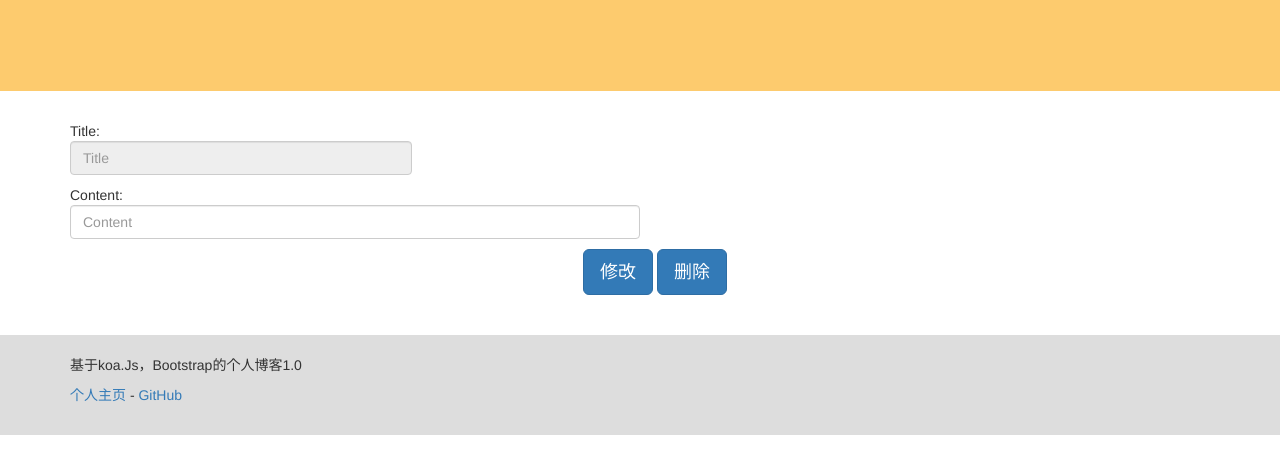
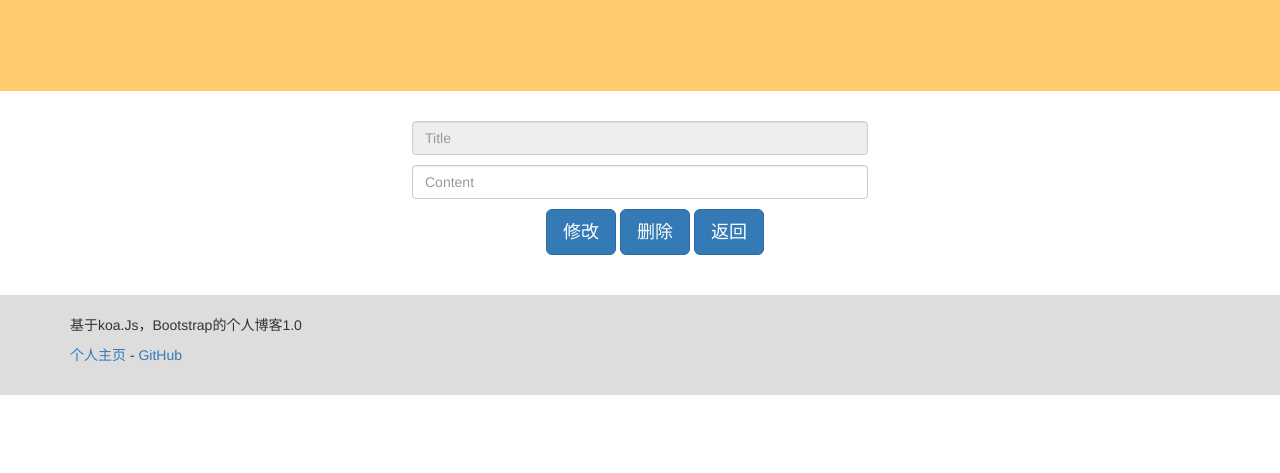
Before and after one commit to AaronKwong929/blog-test, a website: page views/edit-article.html in a window 1280 px wide. Shown: the part 211-684 px from the top of the page. Drawn offline with nearby package versions, Linux system fonts and the light colour scheme; files that its build step writes are made by us from their sources.

Commit message:
将输入框居中 margin: 0 auto

```diff
--- a/views/edit-article.html
+++ b/views/edit-article.html
@@ -7,7 +7,7 @@
 <div class="container" style="margin-bottom:30px;">
 <form action="{{"/articles/" + article.title + "/edit" }}" method="post">
     <p>
-        Title:<input
+        <input
             name="title"
             type="text"
             class="form-control"
@@ -15,18 +15,18 @@
             aria-describedby="basic-addon1"
             value="{{ article.title }}"
             readonly="readonly"
-            style="width:30%;"
+            style="width:40%;margin: 0 auto;"
         />
     </p>
     <p>
-        Content:<input
+        <input
             name="content"
             type="text"
             class="form-control"
             placeholder="Content"
             aria-describedby="basic-addon1"
             value="{{ article.content }}"
-            style="width:50%;"
+            style="width:40%;margin: 0 auto;"
         />
     </p>
     <div class="container" style="text-align: center;">
@@ -35,6 +35,7 @@
                 修改
         </button>
         <a class="btn btn-primary btn-lg" href="/articles/funn/delete" role="button">删除</a>
+        <a class="btn btn-primary btn-lg" href="{{ "/articles/" + article.title }}" role="button">返回</a>
         </p>
     </div>
 </form>
```
Also changed, not shown: views/new-article.html (+4 -4 lines), views/signin-failed.html (+4 -4 lines), views/signin.html (+4 -4 lines), views/signup-failed.html (+4 -4 lines), views/signup.html (+4 -7 lines).
